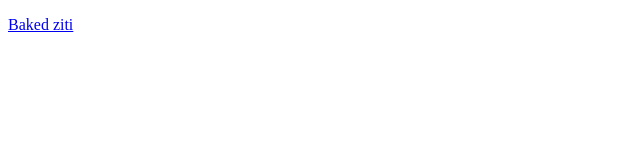
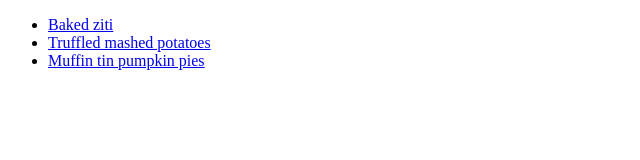
Before and after one commit to Sublimity01/odin-recipes, a plain HTML site: page index.html in a window 1280 px wide. Shown: the whole page, without its empty margins (0-640 px from the left). Drawn offline with Linux system fonts and the light colour scheme.

Commit message:
Added links to all recipe pages to index

```diff
--- a/index.html
+++ b/index.html
@@ -6,6 +6,10 @@
 </head>
 
 <body>
-  <p><a href="./recipes/baked-ziti.hml">Baked ziti</a></p>
+  <p><ul>
+      <li><a href="./recipes/baked-ziti.hml">Baked ziti</a></li>
+      <li><a href="./recipes/mashed-potatoes.html">Truffled mashed potatoes</a></li>
+      <li><a href="./recipes/pumpkin-pie.html">Muffin tin pumpkin pies</a></li>
+    </ul></p>
 </body>
 </html>
```
